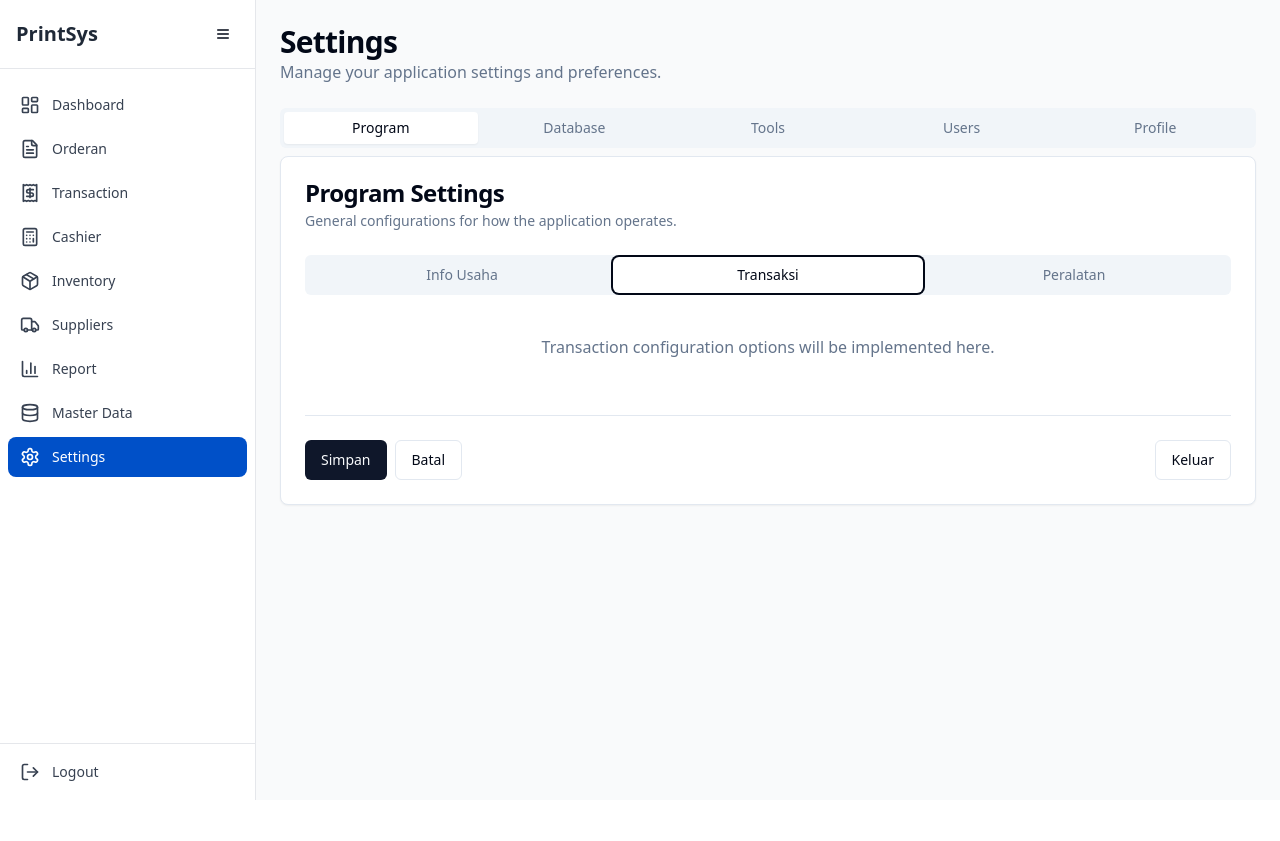
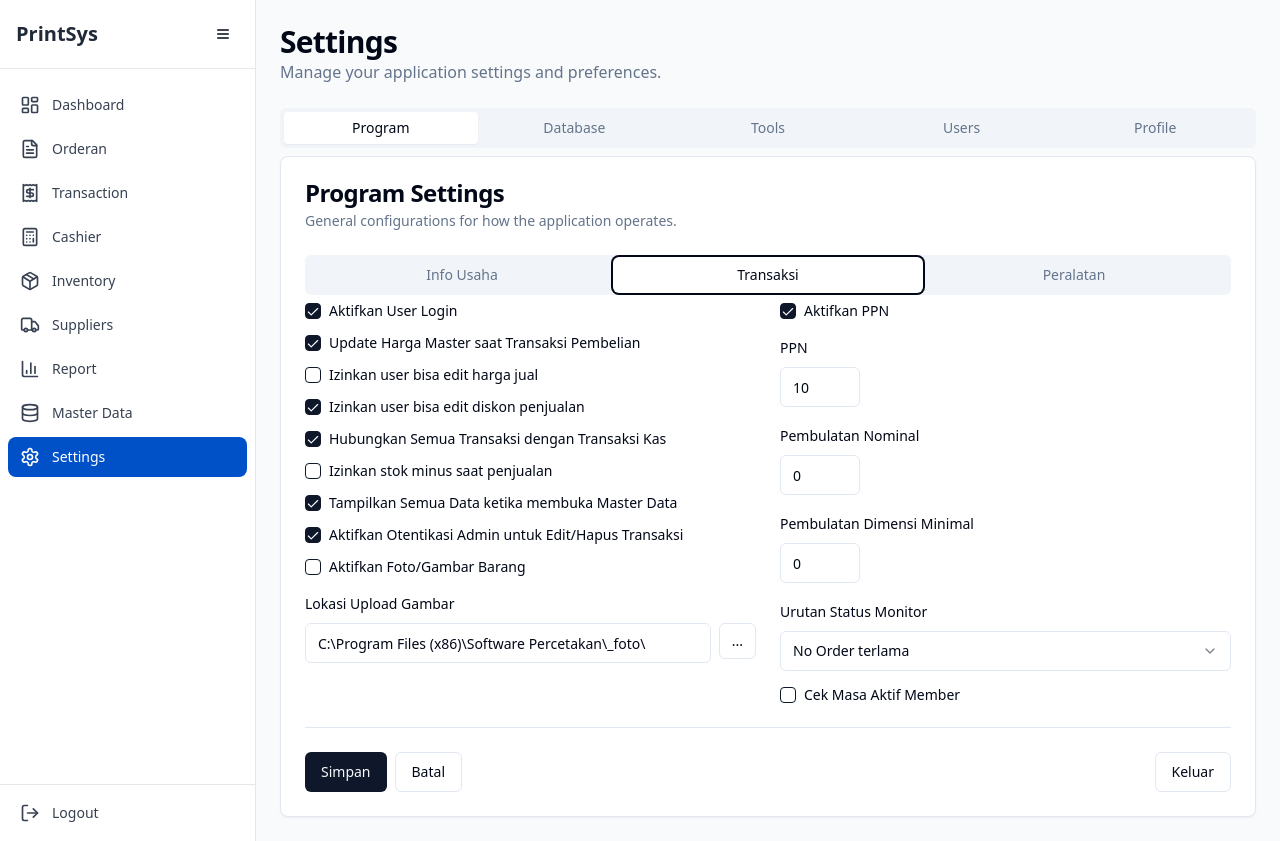
Before and after one commit to milawidyalestari/studio-pos, a React (Vite) app: page /settings in a window 1280 px wide. Both pictures are taken after a click on the tab "Transaksi". Before the commit the page ends 800 px from the top, so only its background shows below. Built offline with nearby package versions, Linux system fonts and the light colour scheme.

Commit message:
feat: Implement Transactions tab in Program Settings
Added the Transactions tab to the Program Settings, including all specified options and features for transaction behavior and operational rules.

```diff
--- a/src/components/settings/ProgramSettings.tsx
+++ b/src/components/settings/ProgramSettings.tsx
@@ -1,4 +1,3 @@
-
 import React, { useState } from 'react';
 import { Tabs, TabsContent, TabsList, TabsTrigger } from '@/components/ui/tabs';
 import { Label } from '@/components/ui/label';
@@ -25,6 +24,24 @@ export const ProgramSettings = () => {
   const [website, setWebsite] = useState('www.smartminimarket.com');
   const [background, setBackground] = useState('C:\\Program Files (x86)\\Software Percetakan\\_image\\background.jpg');
   const [logo, setLogo] = useState('C:\\Program Files (x86)\\Software Percetakan\\_image\\logo.jpg');
+
+  // Transactions state
+  const [enableUserLogin, setEnableUserLogin] = useState(true);
+  const [updateMasterPrice, setUpdateMasterPrice] = useState(true);
+  const [allowEditSellingPrice, setAllowEditSellingPrice] = useState(false);
+  const [allowApplyDiscounts, setAllowApplyDiscounts] = useState(true);
+  const [linkAllTransactions, setLinkAllTransactions] = useState(true);
+  const [allowNegativeStock, setAllowNegativeStock] = useState(false);
+  const [showAllDataMaster, setShowAllDataMaster] = useState(true);
+  const [requireAdminAuth, setRequireAdminAuth] = useState(true);
+  const [enableProductImages, setEnableProductImages] = useState(false);
+  const [imageUploadLocation, setImageUploadLocation] = useState('C:\\Program Files (x86)\\Software Percetakan\\_foto\\');
+  const [enablePPN, setEnablePPN] = useState(true);
+  const [ppnRate, setPpnRate] = useState('10');
+  const [nominalRounding, setNominalRounding] = useState('0');
+  const [minimumDimensionRounding, setMinimumDimensionRounding] = useState('0');
+  const [monitorStatusOrder, setMonitorStatusOrder] = useState('No Order terlama');
+  const [checkMembershipActive, setCheckMembershipActive] = useState(false);
 
   // Devices state
   const [headerFaktur1, setHeaderFaktur1] = useState('Smart Shoping for Smart Buyer');
@@ -200,8 +217,166 @@ export const ProgramSettings = () => {
         </TabsContent>
 
         <TabsContent value="transactions" className="space-y-4">
-          <div className="text-center text-muted-foreground py-8">
-            <p>Transaction configuration options will be implemented here.</p>
+          <div className="grid grid-cols-1 md:grid-cols-2 gap-6">
+            <div className="space-y-4">
+              <div className="flex items-center space-x-2">
+                <Checkbox
+                  id="enable-user-login"
+                  checked={enableUserLogin}
+                  onCheckedChange={(checked) => setEnableUserLogin(checked === true)}
+                />
+                <Label htmlFor="enable-user-login">Aktifkan User Login</Label>
+              </div>
+
+              <div className="flex items-center space-x-2">
+                <Checkbox
+                  id="update-master-price"
+                  checked={updateMasterPrice}
+                  onCheckedChange={(checked) => setUpdateMasterPrice(checked === true)}
+                />
+                <Label htmlFor="update-master-price">Update Harga Master saat Transaksi Pembelian</Label>
+              </div>
+
+              <div className="flex items-center space-x-2">
+                <Checkbox
+                  id="allow-edit-selling-price"
+                  checked={allowEditSellingPrice}
+                  onCheckedChange={(checked) => setAllowEditSellingPrice(checked === true)}
+                />
+                <Label htmlFor="allow-edit-selling-price">Izinkan user bisa edit harga jual</Label>
+              </div>
+
+              <div className="flex items-center space-x-2">
+                <Checkbox
+                  id="allow-apply-discounts"
+                  checked={allowApplyDiscounts}
+                  onCheckedChange={(checked) => setAllowApplyDiscounts(checked === true)}
+                />
+                <Label htmlFor="allow-apply-discounts">Izinkan user bisa edit diskon penjualan</Label>
+              </div>
+
+              <div className="flex items-center space-x-2">
+                <Checkbox
+                  id="link-all-transactions"
+                  checked={linkAllTransactions}
+                  onCheckedChange={(checked) => setLinkAllTransactions(checked === true)}
+                />
+                <Label htmlFor="link-all-transactions">Hubungkan Semua Transaksi dengan Transaksi Kas</Label>
+              </div>
+
+              <div className="flex items-center space-x-2">
+                <Checkbox
+                  id="allow-negative-stock"
+                  checked={allowNegativeStock}
+                  onCheckedChange={(checked) => setAllowNegativeStock(checked === true)}
+                />
+                <Label htmlFor="allow-negative-stock">Izinkan stok minus saat penjualan</Label>
+              </div>
+
+              <div className="flex items-center space-x-2">
+                <Checkbox
+                  id="show-all-data-master"
+                  checked={showAllDataMaster}
+                  onCheckedChange={(checked) => setShowAllDataMaster(checked === true)}
+                />
+                <Label htmlFor="show-all-data-master">Tampilkan Semua Data ketika membuka Master Data</Label>
+              </div>
+
+              <div className="flex items-center space-x-2">
+                <Checkbox
+                  id="require-admin-auth"
+                  checked={requireAdminAuth}
+                  onCheckedChange={(checked) => setRequireAdminAuth(checked === true)}
+                />
+                <Label htmlFor="require-admin-auth">Aktifkan Otentikasi Admin untuk Edit/Hapus Transaksi</Label>
+              </div>
+
+              <div className="flex items-center space-x-2">
+                <Checkbox
+                  id="enable-product-images"
+                  checked={enableProductImages}
+                  onCheckedChange={(checked) => setEnableProductImages(checked === true)}
+                />
+                <Label htmlFor="enable-product-images">Aktifkan Foto/Gambar Barang</Label>
+              </div>
+
+              <div className="space-y-2">
+                <Label htmlFor="image-upload-location">Lokasi Upload Gambar</Label>
+                <div className="flex gap-2">
+                  <Input
+                    id="image-upload-location"
+                    value={imageUploadLocation}
+                    onChange={(e) => setImageUploadLocation(e.target.value)}
+                    className="flex-1"
+                  />
+                  <Button variant="outline" size="sm">...</Button>
+                </div>
+              </div>
+            </div>
+
+            <div className="space-y-4">
+              <div className="flex items-center space-x-2">
+                <Checkbox
+                  id="enable-ppn"
+                  checked={enablePPN}
+                  onCheckedChange={(checked) => setEnablePPN(checked === true)}
+                />
+                <Label htmlFor="enable-ppn">Aktifkan PPN</Label>
+              </div>
+
+              <div className="space-y-2">
+                <Label htmlFor="ppn-rate">PPN</Label>
+                <Input
+                  id="ppn-rate"
+                  value={ppnRate}
+                  onChange={(e) => setPpnRate(e.target.value)}
+                  className="w-20"
+                />
+              </div>
+
+              <div className="space-y-2">
+                <Label htmlFor="nominal-rounding">Pembulatan Nominal</Label>
+                <Input
+                  id="nominal-rounding"
+                  value={nominalRounding}
+                  onChange={(e) => setNominalRounding(e.target.value)}
+                  className="w-20"
+                />
+              </div>
+
+              <div className="space-y-2">
+                <Label htmlFor="minimum-dimension-rounding">Pembulatan Dimensi Minimal</Label>
+                <Input
+                  id="minimum-dimension-rounding"
+                  value={minimumDimensionRounding}
+                  onChange={(e) => setMinimumDimensionRounding(e.target.value)}
+                  className="w-20"
+                />
+              </div>
+
+              <div className="space-y-2">
+                <Label htmlFor="monitor-status-order">Urutan Status Monitor</Label>
+                <Select value={monitorStatusOrder} onValueChange={setMonitorStatusOrder}>
+                  <SelectTrigger>
+                    <SelectValue />
+                  </SelectTrigger>
+                  <SelectContent>
+                    <SelectItem value="No Order terlama">No Order terlama</SelectItem>
+                    <SelectItem value="No Order terbaru">No Order terbaru</SelectItem>
+                    <SelectItem value="Status prioritas">Status prioritas</SelectItem>
+                  </SelectContent>
+                </Select>
+              </div>
+
+              <div className="flex items-center space-x-2">
+                <Checkbox
+                  id="check-membership-active"
+                  checked={checkMembershipActive}
+                  onCheckedChange={(checked) => setCheckMembershipActive(checked === true)}
+                />
+                <Label htmlFor="check-membership-active">Cek Masa Aktif Member</Label>
+              </div>
+            </div>
           </div>
         </TabsContent>
 
@@ -307,7 +482,7 @@ export const ProgramSettings = () => {
                 <Checkbox
                   id="cash-drawer"
                   checked={useCashDrawer}
-                  onCheckedChange={setUseCashDrawer}
+                  onCheckedChange={(checked) => setUseCashDrawer(checked === true)}
                 />
                 <Label htmlFor="cash-drawer">Pakai Cash Drawer</Label>
               </div>
```
